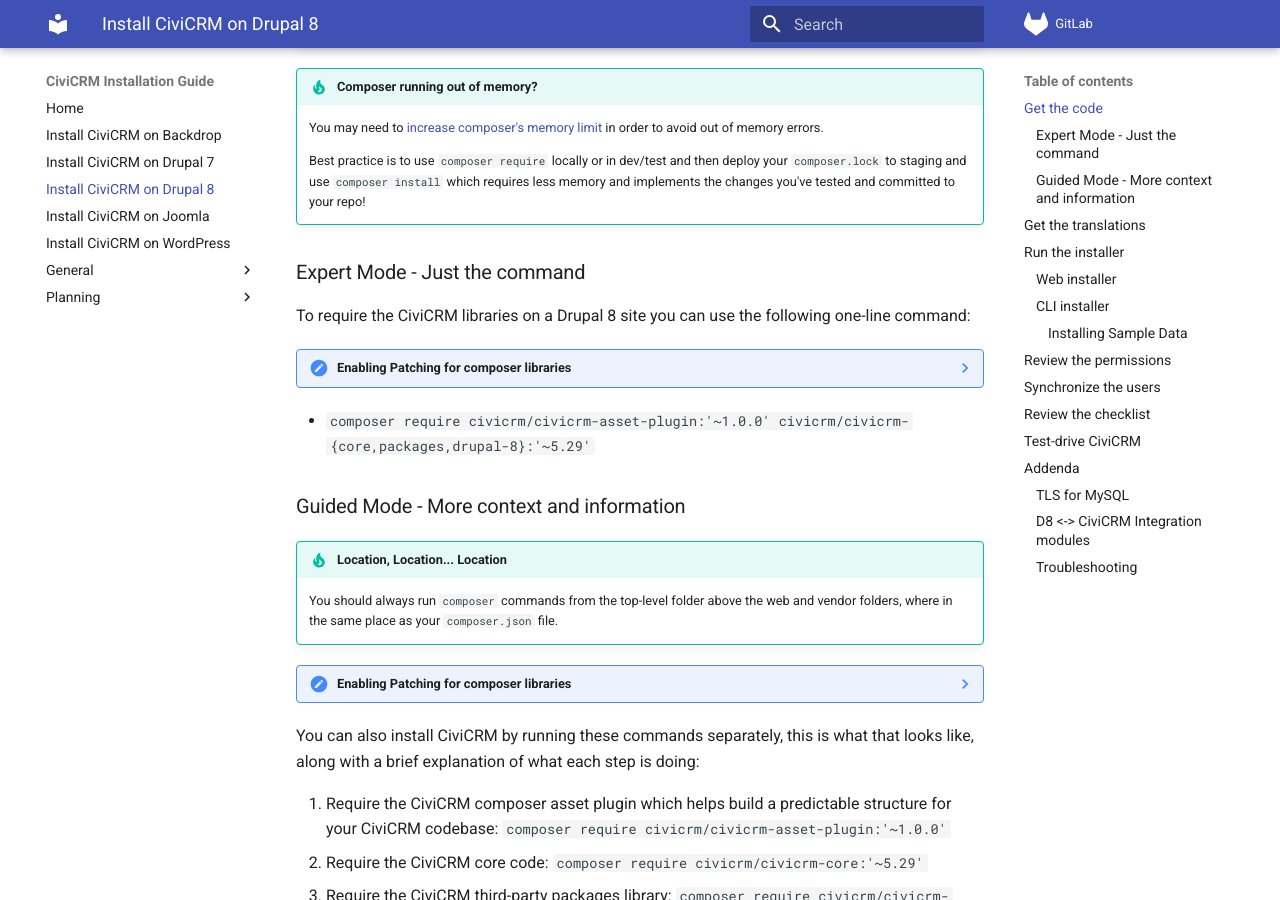
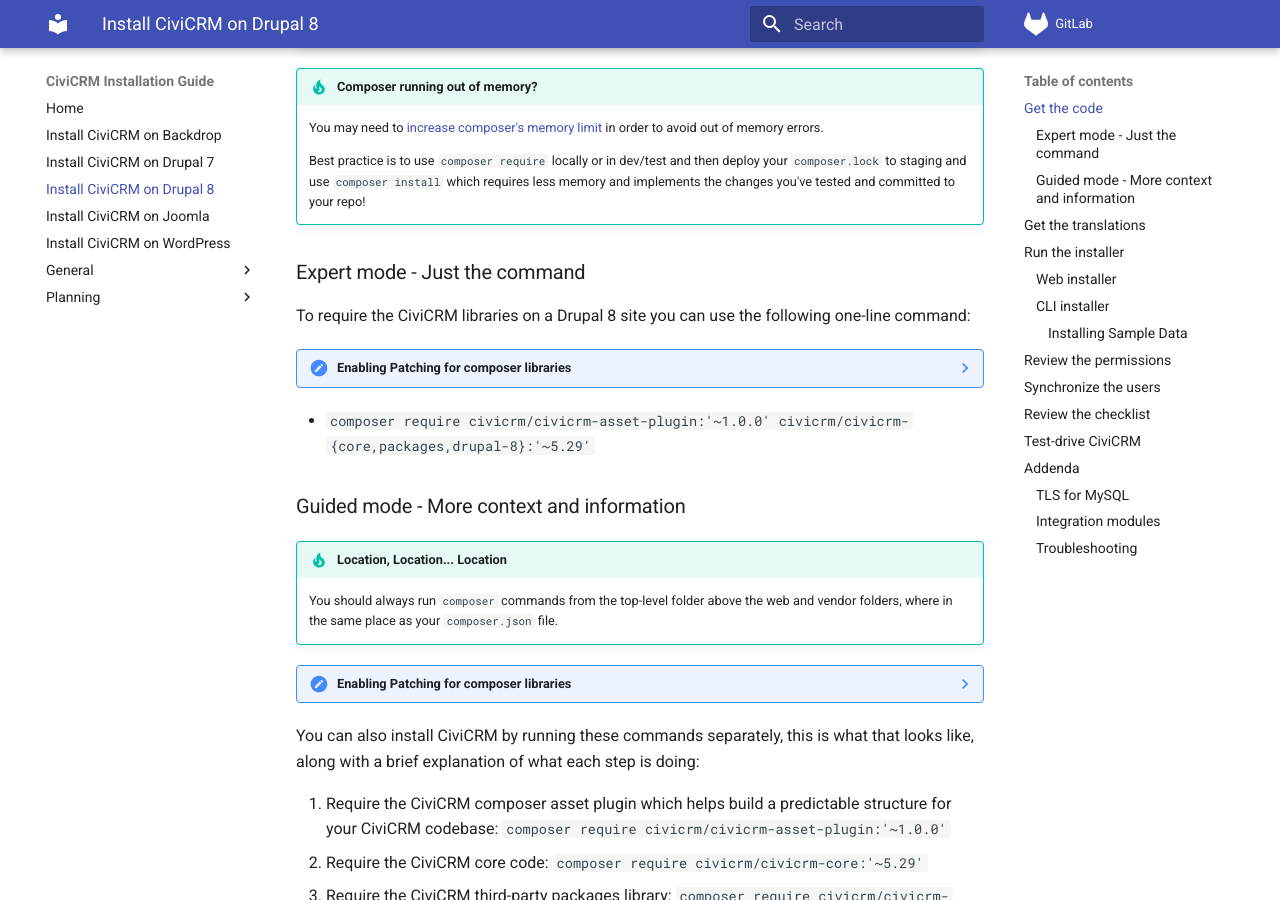
Before and after one commit to agileware/civicrm-installation-guide, an MkDocs documentation site: the page built from docs/drupal8/index.md, in a window 1280 px wide and 900 px high, scrolled down 911 px. Built offline with MkDocs 1.6.1 and Material for MkDocs 9.7.7, drawn with Linux system fonts in a browser that asks for light colours; some of the changed text lies outside the part shown.

Commit message:
Partially normalize special headings in D8/D9 pages

````diff
--- a/docs/drupal8/index.md
+++ b/docs/drupal8/index.md
@@ -29,7 +29,7 @@ To download CiviCRM on a Drupal 8 site we'll need to ask [Composer](https://www.
     Best practice is to use `composer require` locally or in dev/test and then deploy your `composer.lock` to staging and use `composer install` which requires less memory and implements the changes you've tested and committed to your repo!
 <!-- markdownlint-enable MD046 -->
 
-### Expert Mode - Just the command
+### Expert mode - Just the command
 
 To require the CiviCRM libraries on a Drupal 8 site you can use the following one-line command:
 
@@ -38,7 +38,7 @@ To require the CiviCRM libraries on a Drupal 8 site you can use the following on
 
 * `composer require civicrm/civicrm-asset-plugin:'~1.0.0' civicrm/civicrm-{core,packages,drupal-8}:'~5.29'`
 
-### Guided Mode - More context and information
+### Guided mode - More context and information
 
 !!! tip "Location, Location... Location"
     You should always run `composer` commands from the top-level folder above the web and vendor folders, where in the same place as your `composer.json` file.
@@ -280,7 +280,7 @@ See [TLS for MySQL](/general/mysql_tls/) for introductory concepts and the setti
     ),
     ```
 
-### D8 <-> CiviCRM Integration modules {:#integration-modules}
+### Integration modules {:#integration-modules}
 
 __Webform CiviCRM module__
 
````
Also changed, not shown: docs/drupal9/index.md (+3 -3 lines).
